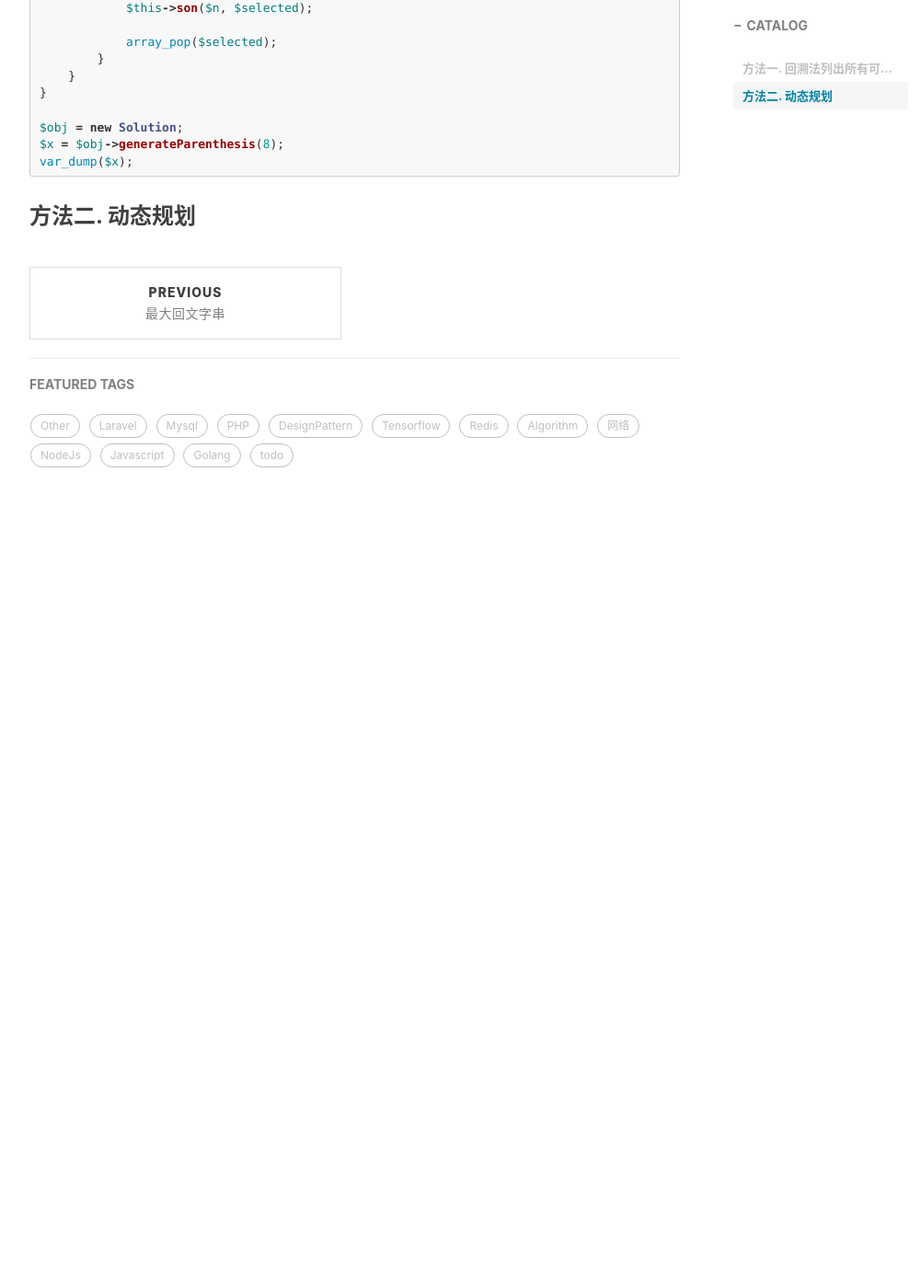
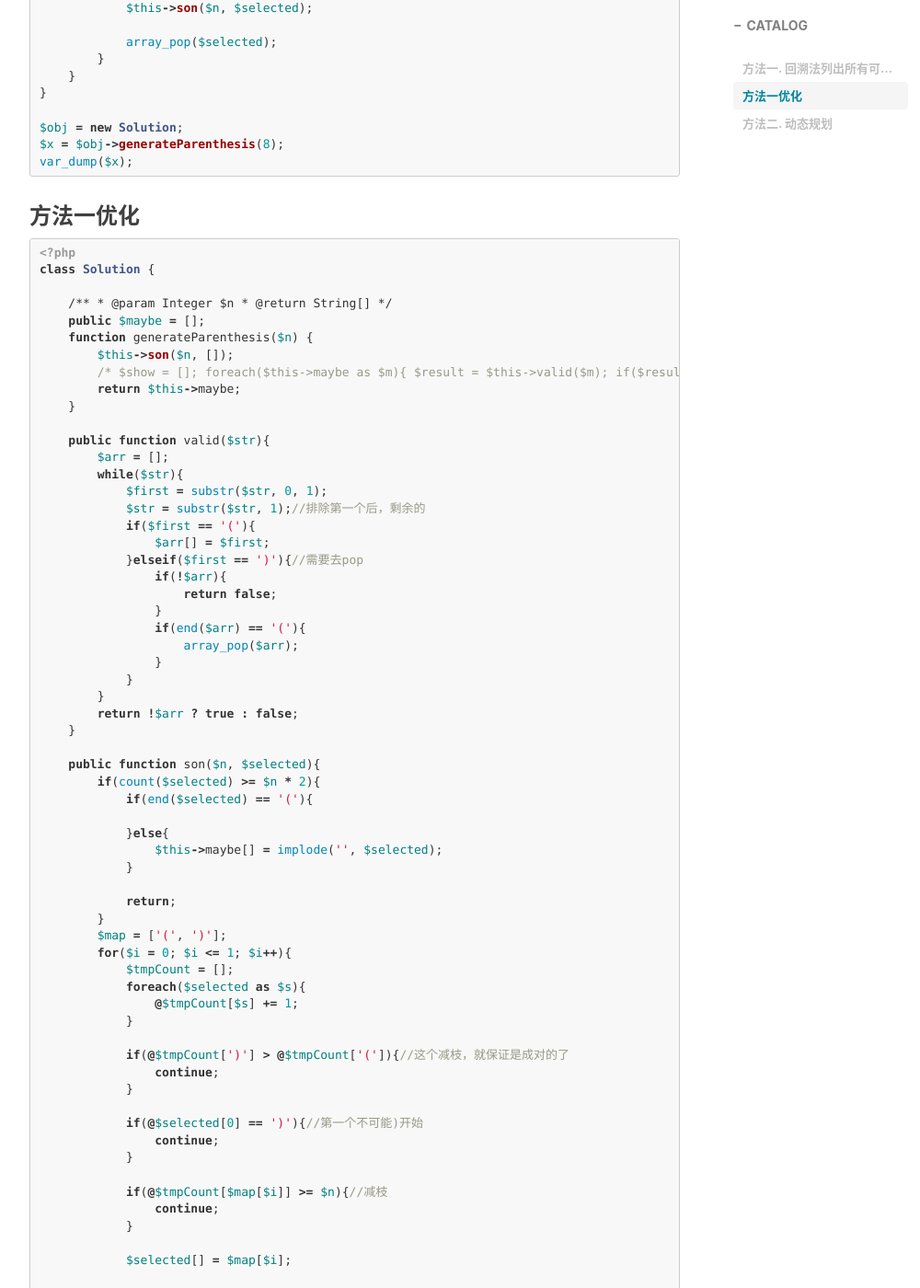
Before and after one commit to TearKnow/blog, a Jekyll site: the page built from _posts/2021-05-21-列出所有括号生成（Leetcode22 括号生成）.md, in a window 1280 px wide and 1400 px high, scrolled down 1856 px. Shown: the whole window at 92% size, without its empty margins (233-1233 px from the left). Built offline with Jekyll 4.4.1, drawn with Linux system fonts in a browser that asks for light colours; comment, search, counter and statistics services are not loaded; before the commit the page ends 2486 px from its top, so only the background shows below that; some of the changed text lies outside the part shown.

Commit message:
optimize

````diff
--- a/_posts/2021-05-21-列出所有括号生成（Leetcode22 括号生成）.md
+++ b/_posts/2021-05-21-列出所有括号生成（Leetcode22 括号生成）.md
@@ -89,4 +89,93 @@ $x = $obj->generateParenthesis(8);
 var_dump($x);
 ```
 
+### 方法一优化
+```php
+<?php
+class Solution {
+
+    /**
+     * @param Integer $n
+     * @return String[]
+     */
+    public $maybe = [];
+    function generateParenthesis($n) {
+        $this->son($n, []);
+        /*
+        $show = [];
+        foreach($this->maybe as $m){
+            $result = $this->valid($m);
+            if($result){
+                $show[] = $m;
+            }
+        };
+        */
+        return $this->maybe;
+    }
+
+    public function valid($str){
+        $arr = [];
+        while($str){
+            $first = substr($str, 0, 1);
+            $str = substr($str, 1);//排除第一个后，剩余的
+            if($first == '('){
+                $arr[] = $first;
+            }elseif($first == ')'){//需要去pop
+                if(!$arr){
+                    return false;
+                }
+                if(end($arr) == '('){
+                    array_pop($arr);
+                }
+            }
+        }
+        return !$arr ? true : false;
+    }
+
+    public function son($n, $selected){
+        if(count($selected) >= $n * 2){
+            if(end($selected) == '('){
+
+            }else{
+                $this->maybe[] = implode('', $selected);
+            }
+
+            return;
+        }
+        $map = ['(', ')'];
+        for($i = 0; $i <= 1; $i++){
+            $tmpCount = [];
+            foreach($selected as $s){
+                @$tmpCount[$s] += 1;
+            }
+
+            if(@$tmpCount[')'] > @$tmpCount['(']){//这个减枝，就保证是成对的了
+                continue;
+            }
+
+            if(@$selected[0] == ')'){//第一个不可能)开始
+                continue;
+            }
+
+            if(@$tmpCount[$map[$i]] >= $n){//减枝
+                continue;
+            }
+
+            $selected[] = $map[$i];
+
+            $this->son($n, $selected);
+
+            array_pop($selected);
+        }
+    }
+}
+
+$obj = new Solution;
+$x = $obj->generateParenthesis(8);
+var_dump($x);
+
+
+
+```
+
 ### 方法二. 动态规划
````
